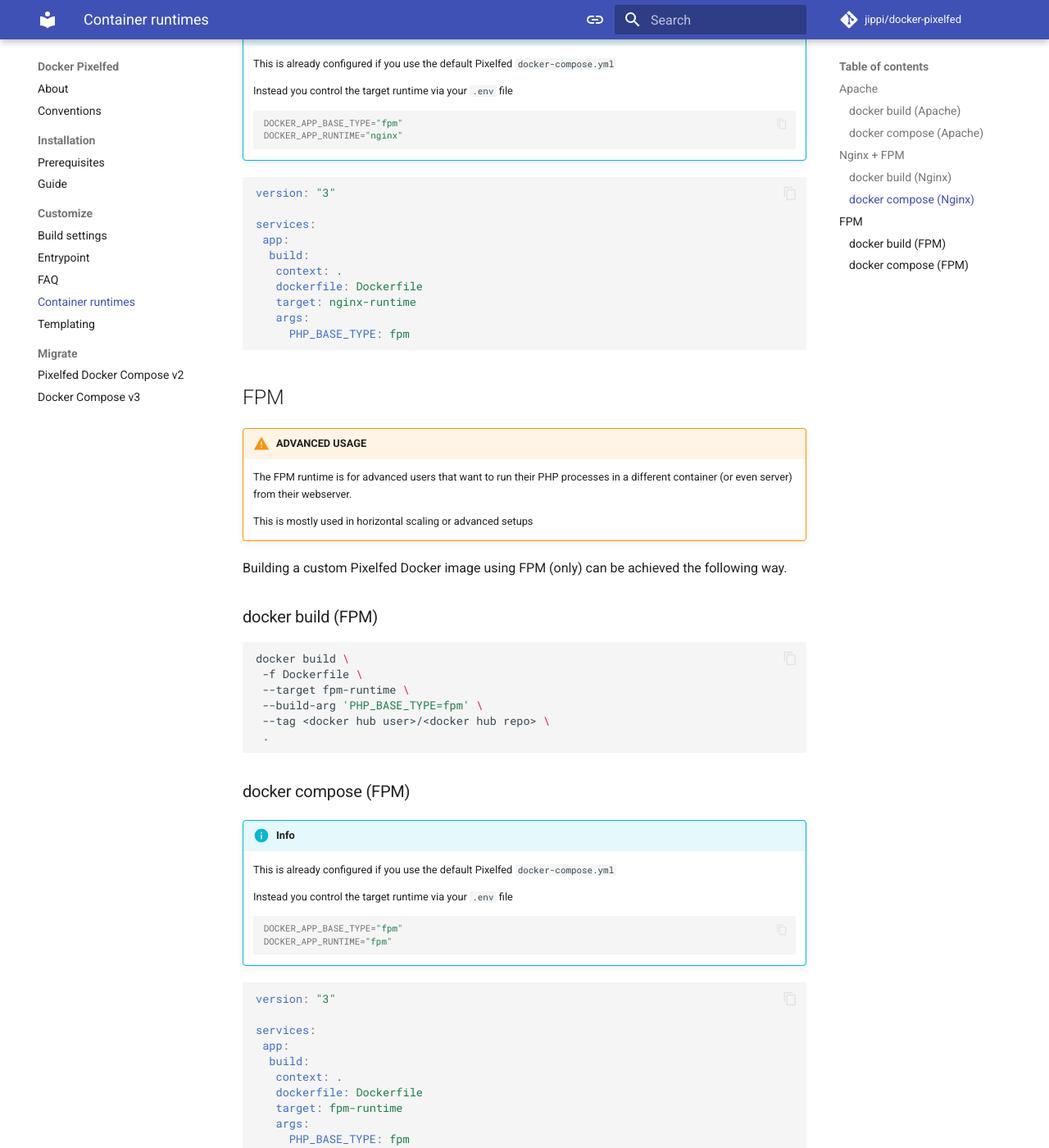
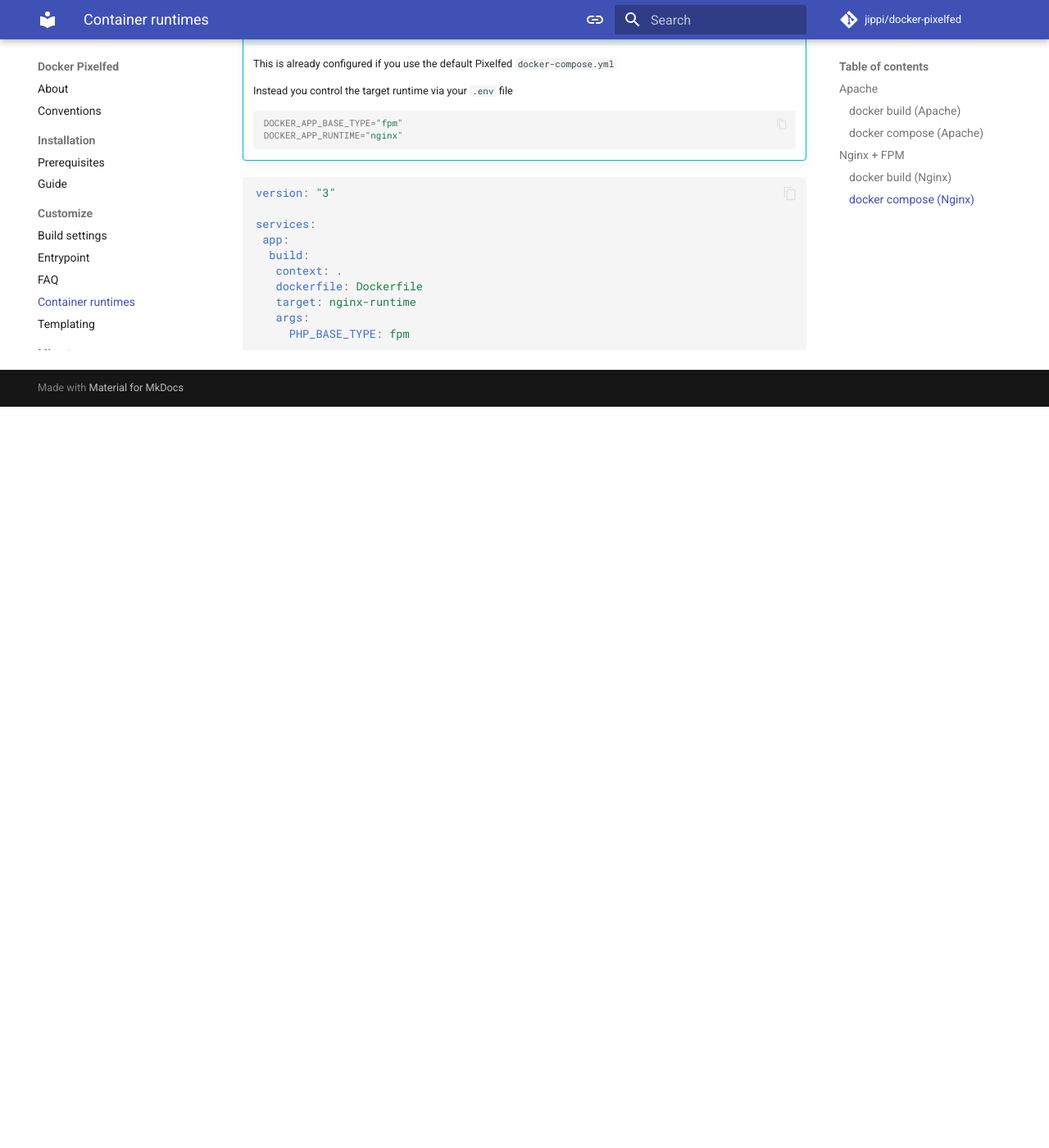
Before and after one commit to jippi/docker-pixelfed, an MkDocs documentation site: the page built from docs/customize/runtimes.md, in a window 1280 px wide and 1400 px high, scrolled down 1928 px. Shown: the whole window at 82% size. Built offline with MkDocs 1.6.1 and Material for MkDocs 9.7.7, drawn with Linux system fonts in a browser that asks for light colours; emoji names are drawn with the system emoji font; comment, search, counter and statistics services are not loaded; after the commit the page ends 2424 px from its top, so only the background shows below that.

````diff
--- a/docker-compose.yml
+++ b/docker-compose.yml
@@ -72,6 +72,7 @@ services:
     profiles:
       - ${DOCKER_WEB_PROFILE:-}
     build:
+      dockerfile: images/pixelfed/Dockerfile
       target: ${DOCKER_APP_RUNTIME}-runtime
       cache_from:
         - "type=registry,ref=${DOCKER_APP_IMAGE}-cache:${DOCKER_APP_TAG}"
@@ -124,6 +125,7 @@ services:
     profiles:
       - ${DOCKER_WORKER_PROFILE:-}
     build:
+      dockerfile: images/pixelfed/Dockerfile
       target: ${DOCKER_APP_RUNTIME}-runtime
       cache_from:
         - "type=registry,ref=${DOCKER_APP_IMAGE}-cache:${DOCKER_APP_TAG}"
--- a/docs/customize/runtimes.md
+++ b/docs/customize/runtimes.md
@@ -2,7 +2,7 @@
 
 !!! info "If anything is confusing, unclear, missing, or maybe even wrong on this page, then *please* let us know [by submitting a bug report](https://github.com/jippi/docker-pixelfed/issues/new) :heart:"
 
-The Pixelfed Dockerfile support multiple target *runtimes* ([Apache](#apache), [Nginx + FPM](#nginx-fpm), and [FPM](#fpm)).
+The Pixelfed Dockerfile support multiple target *runtimes* ([Apache](#apache) and [Nginx + FPM](#nginx-fpm).
 
 You can consider a *runtime* target as individual Dockerfiles, but instead, all of them are built from the same optimized Dockerfile, sharing +90% of their configuration and packages.
 
@@ -98,50 +98,3 @@ services:
    args:
      PHP_BASE_TYPE: fpm
 ```
-
-## FPM
-
-!!! warning "ADVANCED USAGE"
-
-    The FPM runtime is for advanced users that want to run their PHP processes in a different container (or even server) from their webserver.
-
-    This is mostly used in horizontal scaling or advanced setups
-
-Building a custom Pixelfed Docker image using FPM (only) can be achieved the following way.
-
-### docker build (FPM)
-
-```shell
-docker build \
- -f Dockerfile \
- --target fpm-runtime \
- --build-arg 'PHP_BASE_TYPE=fpm' \
- --tag <docker hub user>/<docker hub repo> \
- .
-```
-
-### docker compose (FPM)
-
-!!! info
-
-    This is already configured if you use the default Pixelfed `docker-compose.yml`
-
-    Instead you control the target runtime via your `.env` file
-
-    ```shell
-    DOCKER_APP_BASE_TYPE="fpm"
-    DOCKER_APP_RUNTIME="fpm"
-    ```
-
-```yaml
-version: "3"
-
-services:
- app:
-  build:
-   context: .
-   dockerfile: Dockerfile
-   target: fpm-runtime
-   args:
-     PHP_BASE_TYPE: fpm
-```
````
Also changed, not shown: docs/customize/build-settings.md (+1 -3 lines), docs/migrate/v3.0.md (+6 -0 lines), package.json (added, +8 -0 lines), 13 other files.
